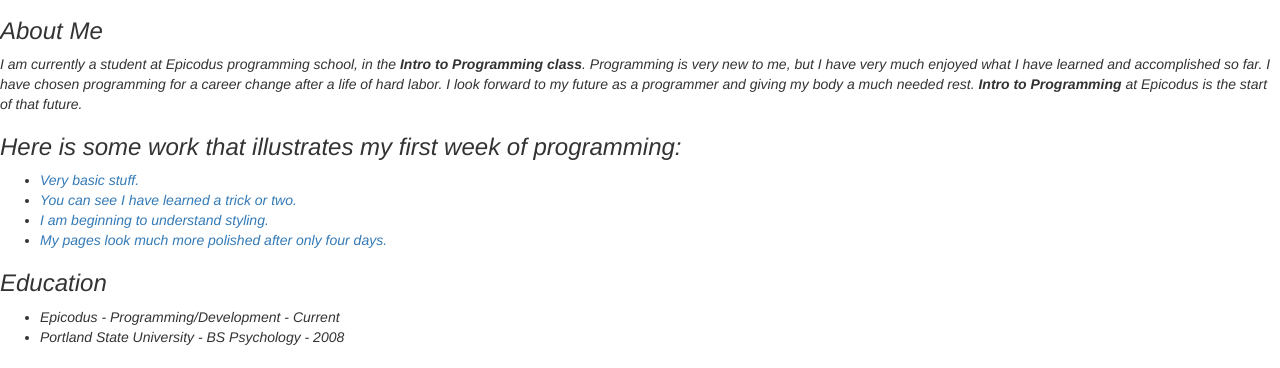
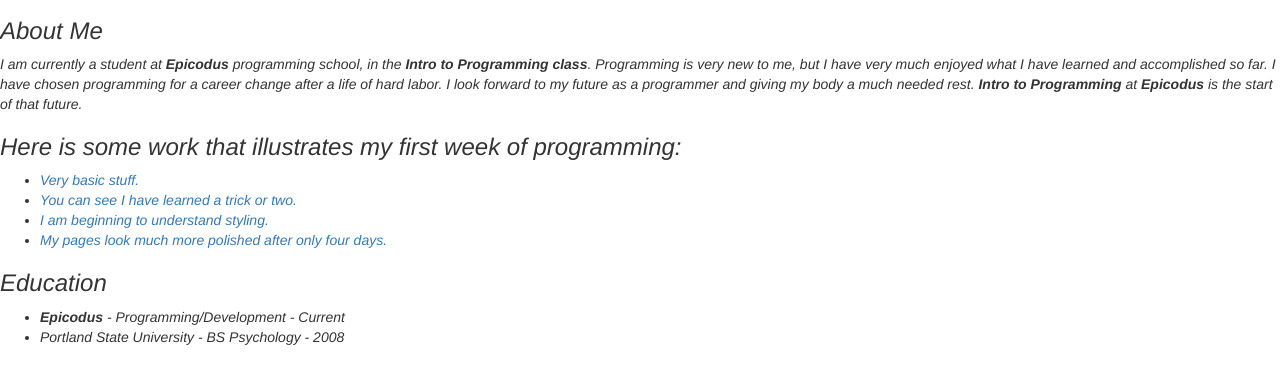
Before and after one commit to GStewartN/First-Independent-Project, a plain HTML site: page index.html in a window 1280 px wide. Shown: the part 416-784 px from the top of the page. Drawn offline with Linux system fonts and the light colour scheme.

Commit message:
add strong tag to all instances of the word epicodus

```diff
--- a/index.html
+++ b/index.html
@@ -9,7 +9,7 @@
       <h1> <em>Nathan Gabriel Stewart</h1>
       <img src="images/polar.jpg" alt="An image of a polar Bear">
       <h3>About Me</h3>
-      <p>I am currently a student at Epicodus programming school, in the <span class="bold">Intro to Programming class</span>. Programming is very new to me, but I have very much enjoyed what I have learned and accomplished so far. I have chosen programming for a career change after a life of hard labor. I look forward to my future as a programmer and giving my body a much needed rest. <span class="bold">Intro to Programming</span> at Epicodus is the start of that future.</p>
+      <p>I am currently a student at <strong>Epicodus</strong> programming school, in the <span class="bold">Intro to Programming class</span>. Programming is very new to me, but I have very much enjoyed what I have learned and accomplished so far. I have chosen programming for a career change after a life of hard labor. I look forward to my future as a programmer and giving my body a much needed rest. <span class="bold">Intro to Programming</span> at <strong>Epicodus</strong> is the start of that future.</p>
       <h3>Here is some work that illustrates my first week of programming:</h3>
         <ul>
           <li><a href="https://gstewartn.github.io/my-first-webpage/">Very basic stuff.</a></li>
@@ -19,7 +19,7 @@
         </ul>
       <h3>Education</h3>
         <ul>
-          <li>Epicodus - Programming/Development - Current</li>
+          <li><strong>Epicodus</strong> - Programming/Development - Current</li>
           <li>Portland State University - BS Psychology - 2008</li>
         </ul>
       <h3>Experience</h3>
```
